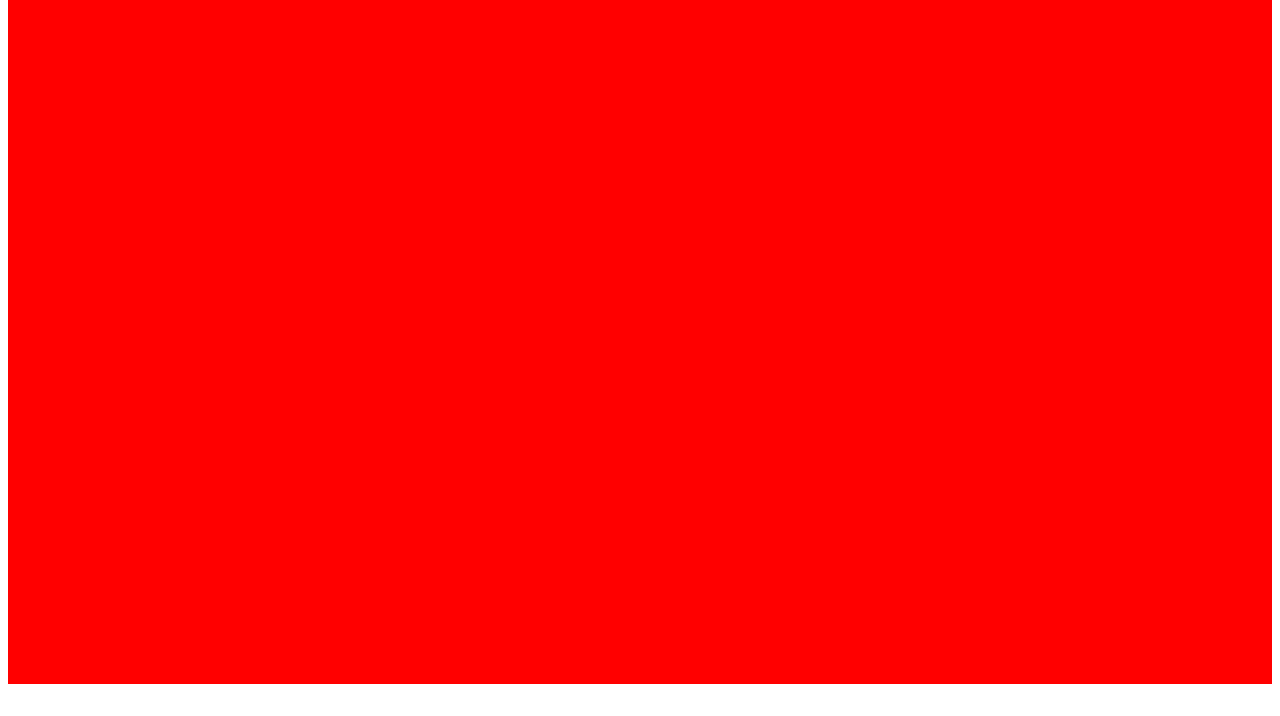
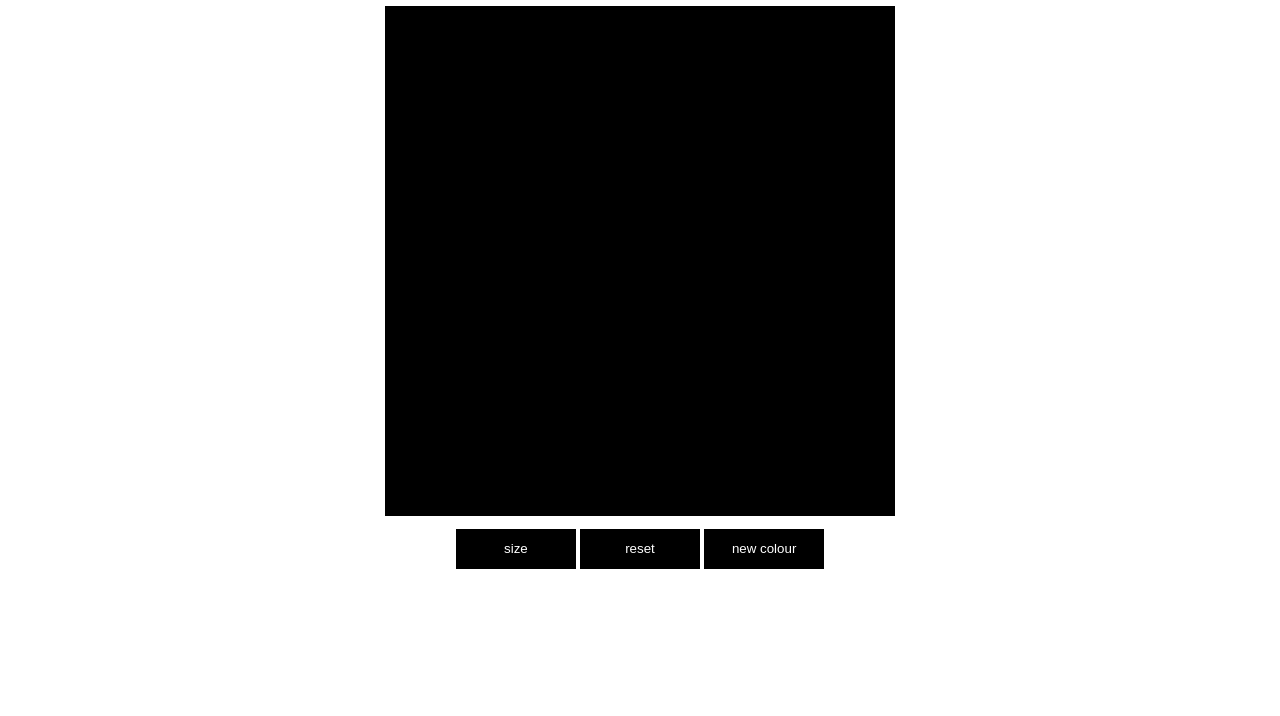
Before and after one commit to oriodev/etch-a-sketch, a plain HTML site: page index.html in a window 1280 px wide. Shown: the part 84-800 px from the top of the page. Drawn offline with Linux system fonts and the light colour scheme.

Commit message:
added board size, reset and random colour buttons

```diff
--- a/index.html
+++ b/index.html
@@ -10,8 +10,16 @@
 </head>
 <body>
 
-    <div id="squares">
+    <h1>ETCH A SKETCH</h1>
 
+    <div id="board">
+
+    </div>
+
+    <div id="controls">
+        <button id="size">size</button>
+        <button id="reset">reset</button>
+        <button id="colour">new colour</button>
     </div>
 
 
--- a/main.js
+++ b/main.js
@@ -1,15 +1,92 @@
-const squares = document.querySelector("#squares");
+const board = document.querySelector("#board");
+const sizeBtn = document.querySelector("#size");
+const resetBtn = document.querySelector("#reset");
+const colourbtn = document.querySelector("#colour");
 const body = document.querySelector("body");
 
+let number = 16;
 
-for (let i = 0; i <= 16; i++) {
 
-    for (let j = 0; j <= 16; j++) {
+function createBoard(num, bgColour, newColour) {
 
-        // make four squares
+    let numOfSquares = num;
+    let boardSize = numOfSquares * numOfSquares;
+
+    board.style.gridTemplateColumns = `repeat(${numOfSquares}, 1fr)`;
+    board.style.gridTemplateRows = `repeat(${numOfSquares}, 1fr)`;
+
+
+    for (let i = 0; i < boardSize; i++) {
         const square = document.createElement('div');
-        square.setAttribute("id", "individualSquare");
-        squares.appendChild(square);
+        square.style.backgroundColor = bgColour;
+        square.setAttribute('id', 'square')
+
+        board.appendChild(square);
+    }
+
+    const squares = document.querySelectorAll("#square");
+
+    squares.forEach((squares) => {
+        squares.addEventListener('mouseover', () => {
+            squares.style.backgroundColor = newColour;
+        });
+    });
+
+}
+
+// change the board size
+
+sizeBtn.addEventListener('click', () => {
+    number = prompt("enter board size: ");
+
+    if (number === null) {
+        return;
+    } else {
+
+        createBoard(number);
+
+        const squares = document.querySelectorAll("#square");
+        squares.forEach((squares) => {
+            squares.style.backgroundColor = "black";
+        });
 
     }
+
+})
+
+// reset board
+
+resetBtn.addEventListener('click', () => {
+
+    const squares = document.querySelectorAll("#square");
+    squares.forEach((squares) => {
+        squares.style.backgroundColor = "black";
+    });
+
+    colourbtn.style.backgroundColor = "black";
+    createBoard(number, "black", "white");
+
+});
+
+// generate a random colour
+
+let listOfColours = ["red", "orange", "yellow", "green", "blue", "purple", "pink"];
+
+function colourGen() {
+    let randomIndex = Math.floor(Math.random() * listOfColours.length);
+    return listOfColours[randomIndex];
 }
+
+// change to a different colour
+
+colourbtn.addEventListener('click', () => {
+    let tempColourVar = colourGen()
+    createBoard(number, "white", tempColourVar);
+    colourbtn.style.backgroundColor = tempColourVar;
+
+})
+
+
+// setup initial board
+
+createBoard(number, "black", "white");
--- a/style.css
+++ b/style.css
@@ -1,10 +1,34 @@
-#squares {
+body {
+    background-color: #ffffff;
+    font-family: 'Trebuchet MS', 'Lucida Sans Unicode', 'Lucida Grande', 'Lucida Sans', Arial, sans-serif;
+    display: flex;
+    flex-direction: column;
+    align-items: center;
+    justify-content: center;
 
-    display: grid;
-    grid-template-columns: repeat(16, 1fr);
-    grid-auto-rows: minmax(40px, auto);
 }
 
-div {
-    background-color: red;
+#board {
+    width: 500px;
+    height: 500px;
+    display: grid;
+    border: solid rgb(0, 0, 0) 5px;
 }
+
+#controls {
+    margin-top: 1%;
+}
+
+button {
+    background-color: black;
+    color: white;
+    height: 40px;
+    width: 120px;
+    border: solid black 5px;
+}
+
+button:hover {
+    background-color: white;
+    border: solid black 5px;
+    color: black;
+}
```
